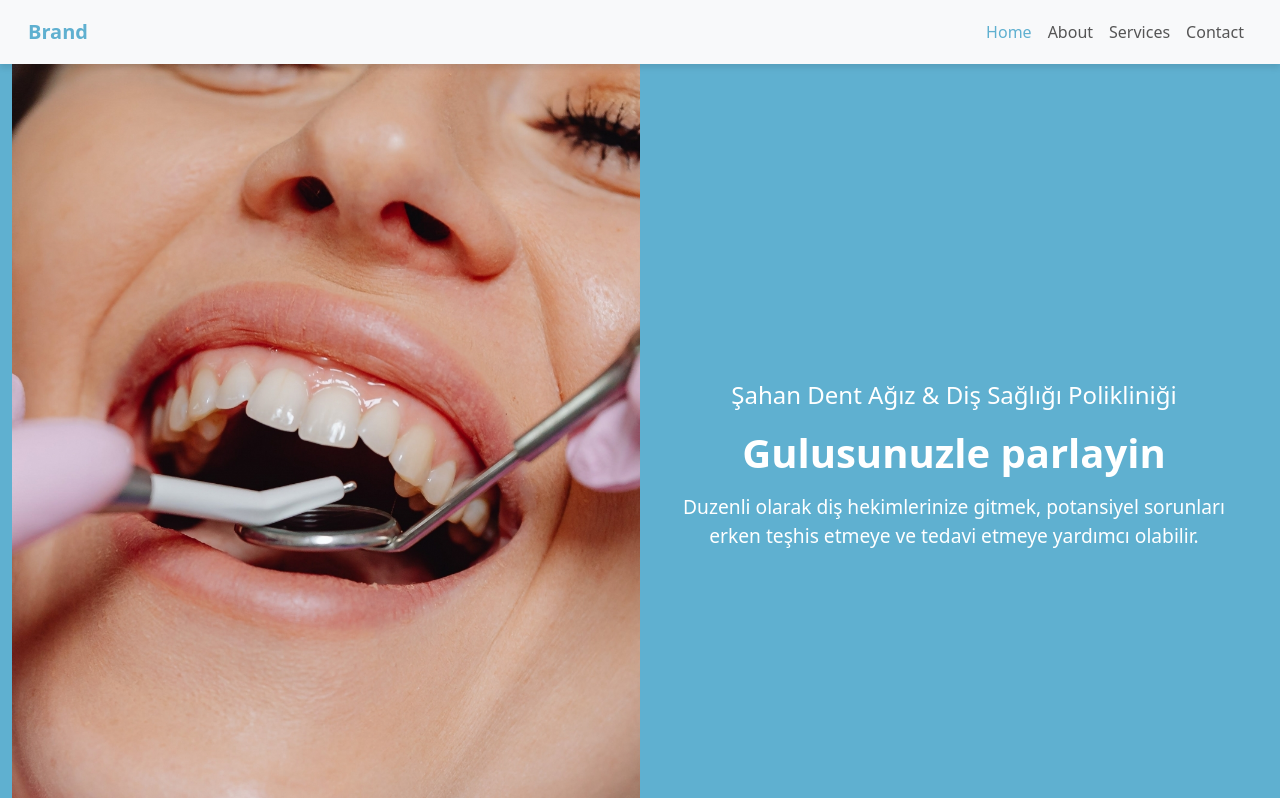
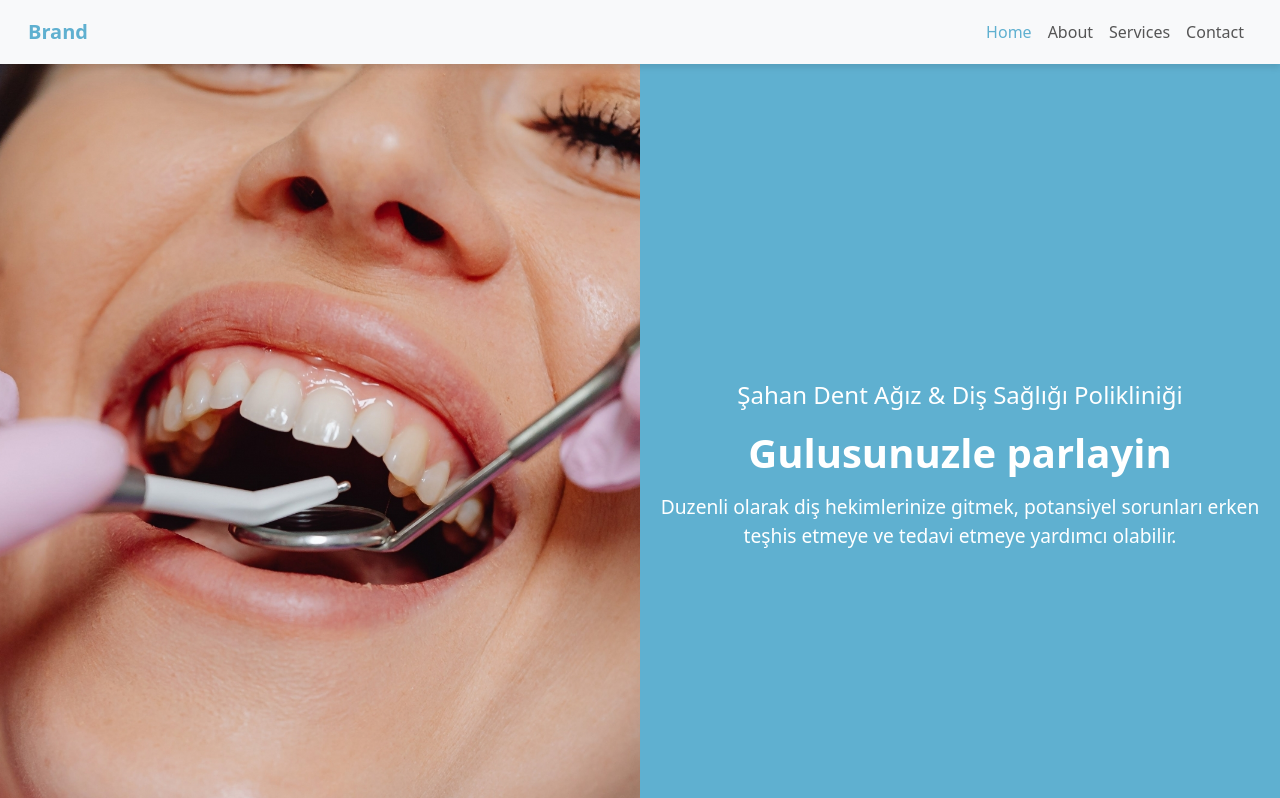
Before and after one commit to Furkan-Kamaci/sahan-dent, an Angular app: page /home-page in a window 1280 px wide. Shown: the top 798 px of the page. Built offline with nearby package versions, Linux system fonts and the light colour scheme.

Commit message:
hero image done

```diff
--- a/src/app/pages/home-page/hero-component/hero-component.component.html
+++ b/src/app/pages/home-page/hero-component/hero-component.component.html
@@ -1,4 +1,4 @@
-<div class="container-fluid hero-component-container">
+<div class="container-fluid hero-component-container" style="padding: 0px; margin: 0px;">
   <div class="row gx-0 h-100">
     <!-- Hero Photo -->
     <div class="col-12 col-md-6 hero-photo">
--- a/src/app/pages/home-page/hero-component/hero-component.component.scss
+++ b/src/app/pages/home-page/hero-component/hero-component.component.scss
@@ -4,18 +4,25 @@
 
   .hero-photo {
     height: 100%; /* Match parent height */
+    display: flex; /* Ensure child img stretches to full size */
+    margin: 0; /* Remove any unwanted margin */
+    padding: 0; /* Remove padding */
 
     img {
-      height: 100%; /* Match parent div height */
-      width: 100%; /* Match parent div width */
-      object-fit: cover; /* Maintain aspect ratio while covering the area */
+      height: 100%; /* Fill parent height */
+      width: 100%; /* Fill parent width */
+      object-fit: cover; /* Ensure the image covers the container */
+      margin: 0; /* Remove default margin */
+      padding: 0; /* Remove default padding */
+      // display: block; /* Prevent inline spacing issues */
     }
   }
 
   .hero-text {
     color: white;
     text-align: center;
-    padding: 1rem;
+    padding: 0; /* Remove padding */
+    margin: 0; /* Remove margin */
 
     p.lead {
       font-size: 1.5rem;
@@ -42,7 +49,7 @@
 
     .hero-photo {
       img {
-        height: auto; /* Allow the image to resize naturally */
+        height: auto; /* Allow image to resize naturally */
       }
     }
 
```
